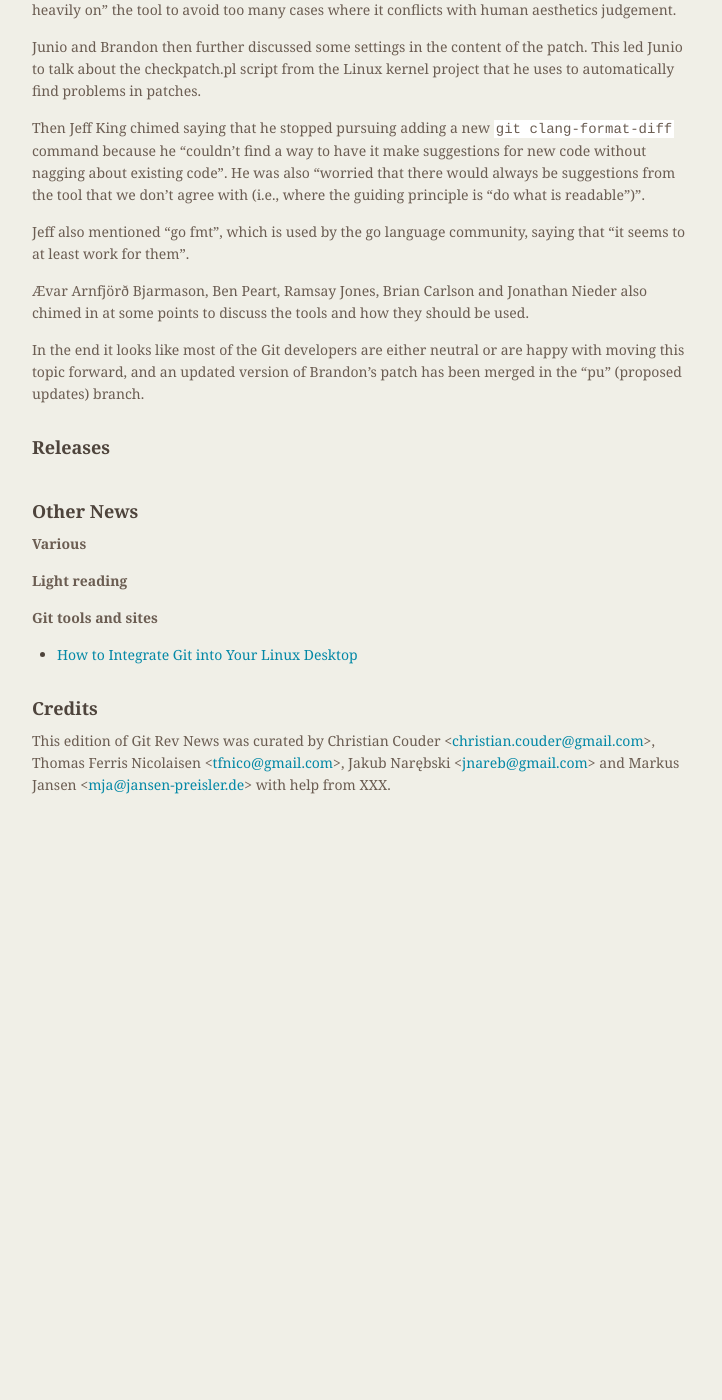
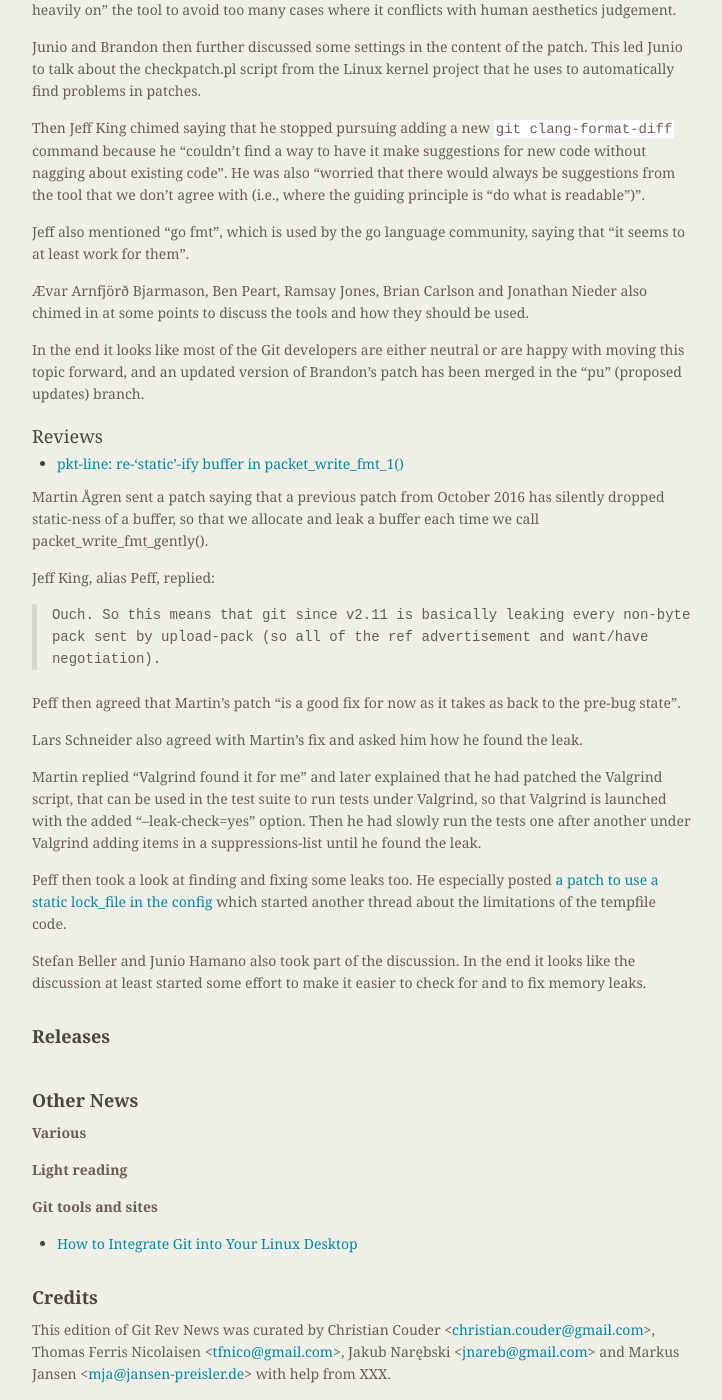
Before and after one commit to git/git.github.io, a Jekyll site: the page built from rev_news/drafts/edition-31.md, in a window 1280 px wide and 1400 px high, scrolled down 1424 px. Shown: the whole window, without its empty margins (388-1110 px from the left). Built offline with Jekyll 4.4.1, drawn with Linux system fonts in a browser that asks for light colours; before the commit the page ends 2235 px from its top, so only the background shows below that.

Commit message:
rn-31: add article about memory leaks

```diff
--- a/rev_news/drafts/edition-31.md
+++ b/rev_news/drafts/edition-31.md
@@ -111,9 +111,41 @@
 or are happy with moving this topic forward, and an updated version of
 Brandon's patch has been merged in the "pu" (proposed updates) branch.
 
-<!---
+
 ### Reviews
--->
+
+* [pkt-line: re-'static'-ify buffer in packet_write_fmt_1()](https://public-inbox.org/git/20170827073732.546-1-martin.agren@gmail.com/)
+
+Martin Ågren sent a patch saying that a previous patch from October
+2016 has silently dropped static-ness of a buffer, so that we allocate
+and leak a buffer each time we call packet_write_fmt_gently().
+
+Jeff King, alias Peff, replied:
+
+> Ouch. So this means that git since v2.11 is basically leaking every
+> non-byte pack sent by upload-pack (so all of the ref advertisement and
+> want/have negotiation).
+
+Peff then agreed that Martin's patch "is a good fix for now as it
+takes as back to the pre-bug state".
+
+Lars Schneider also agreed with Martin's fix and asked him how he
+found the leak.
+
+Martin replied "Valgrind found it for me" and later explained that he
+had patched the Valgrind script, that can be used in the test suite to
+run tests under Valgrind, so that Valgrind is launched with the added
+"--leak-check=yes" option. Then he had slowly run the tests one after
+another under Valgrind adding items in a suppressions-list until he
+found the leak.
+
+Peff then took a look at finding and fixing some leaks too. He
+especially posted [a patch to use a static lock_file in the config](https://public-inbox.org/git/20170829185850.tfmjoa5u5sfuwpgi@sigill.intra.peff.net/)
+which started another thread about the limitations of the tempfile code.
+
+Stefan Beller and Junio Hamano also took part of the discussion. In
+the end it looks like the discussion at least started some effort to
+make it easier to check for and to fix memory leaks.
 
 <!---
 ### Support
```
